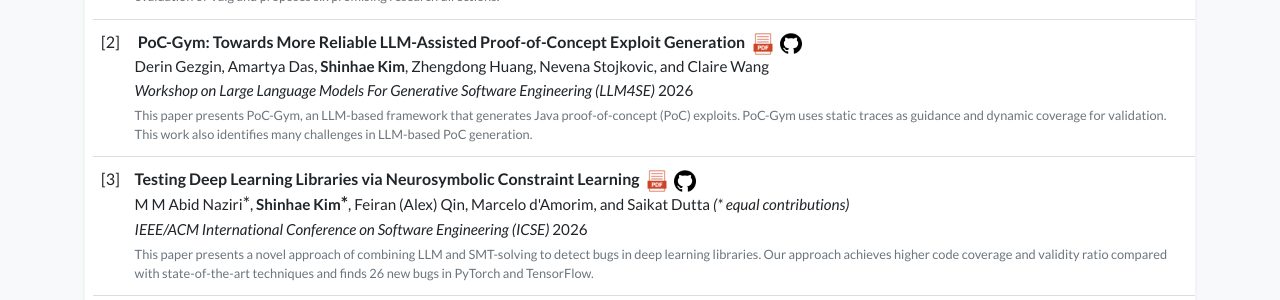
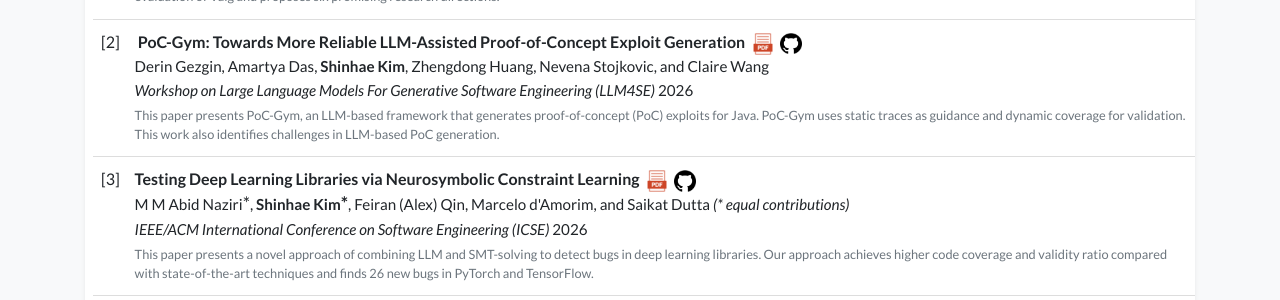
Before and after one commit to shinhae-kim/shinhae-kim.github.io, a Jekyll site: the page index.html, which Jekyll copies as it is, in a window 1280 px wide and 900 px high, scrolled down 1266 px. Shown: the part 153-453 px from the top of the window. Built offline with Jekyll 4.4.1, drawn with Linux system fonts in a browser that asks for light colours; a style sheet for code colours, icons or effects is not loaded.

Commit message:
positioning and llm4se'26 description

```diff
--- a/index.html
+++ b/index.html
@@ -249,7 +249,7 @@ document.querySelectorAll(".root-path-text").forEach(function(element){
   <div class="media-body">
     <div class="my-1 d-flex bullet" style="padding-bottom: .75px;">
       <div>"PoC-Gym: Towards More Reliable LLM-Assisted Proof-of-Concept Exploit Generation" has been accepted to LLM4SE 2026!</div>
-      <div class="ml-auto mt-auto text-muted no-break"><i>Apr 30</i></div>
+      <div class="ml-auto text-muted no-break" style="align-self: flex-start;"><i>Apr 30</i></div>
     </div>
     <div class="my-1 d-flex bullet" style="padding-bottom: .75px;">
       <div> Our paper "A Closer Look at the Use of Reinforcement Learning for
@@ -264,19 +264,19 @@ document.querySelectorAll(".root-path-text").forEach(function(element){
   <div class="media-body">
     <div class="my-1 d-flex bullet" style="padding-bottom: .75px;">
       <div>Our paper "Testing Deep Learning Libraries via Neurosymbolic Constraint Learning" has been accepted to ICSE 2026!</div>
-      <div class="ml-auto mt-auto text-muted no-break"><i>Dec 16</i></div>
+      <div class="ml-auto text-muted no-break" style="align-self: flex-start;"><i>Dec 16</i></div>
     </div>
     <div class="my-1 d-flex bullet" style="padding-bottom: .75px;">
       <div>Our paper "Valg: A Fast Reinforcement Learning-Based Runtime Verification Tool for Java" has been accepted to ICSE Demo 2026!</div>
-      <div class="ml-auto mt-auto text-muted no-break"><i>Dec 1</i></div>
+      <div class="ml-auto text-muted no-break" style="align-self: flex-start;"><i>Dec 1</i></div>
     </div>
     <div class="my-1 d-flex bullet" style="padding-bottom: .75px;">
       <div>Received an <b> ACM SIGSOFT Distinguished Paper Award </b> at ASE 2025!</div>
-      <div class="ml-auto mt-auto text-muted no-break"><i>Nov 3</i></div>
+      <div class="ml-auto text-muted no-break" style="align-self: flex-start;"><i>Nov 3</i></div>
     </div>
     <div class="my-1 d-flex bullet" style="padding-bottom: 0.75px;">
       <div>Our paper "Faster Runtime Verification during Testing via Feedback-Guided Selective Monitoring" has been accepted to ASE 2025!</div>
-      <div class="ml-auto mt-auto text-muted no-break"><i>Aug 14</i></div>
+      <div class="ml-auto text-muted no-break" style="align-self: flex-start;"><i>Aug 14</i></div>
     </div>
   </div>
 </div> <!-- end of 2025 -->
@@ -297,11 +297,11 @@ document.querySelectorAll(".root-path-text").forEach(function(element){
   <div class="media-body">
     <div class="my-1 d-flex" style="padding-bottom: 0;">
       <div>This page is open! Look forward to more contents in this page &#128579;</div>
-      <div class="ml-auto mt-auto text-muted no-break"><i>Sep 5</i></div>
+      <div class="ml-auto text-muted no-break" style="align-self: flex-start;"><i>Sep 5</i></div>
     </div>
     <div class="my-1 d-flex" style="padding-bottom: 0;">
       <div>Started my PhD journey at Cornell! &#127881;</div>
-      <div class="ml-auto mt-auto text-muted no-break"><i>Aug 26</i></div>
+      <div class="ml-auto text-muted no-break" style="align-self: flex-start;"><i>Aug 26</i></div>
     </div>
   </div>
 </div> <!-- end of 2024 -->
@@ -361,7 +361,7 @@ Speeding Up Runtime Verification of Software Tests (Experience Paper)
         <i style="font-weight: 400;">Workshop on Large Language Models For Generative Software Engineering (LLM4SE) </i> 2026
       </p>
       <p class="mt-1 mb-0 small text-muted">
-        This paper presents PoC-Gym, an LLM-based framework that generates Java proof-of-concept (PoC) exploits. PoC-Gym uses static traces as guidance and dynamic coverage for validation. This work also identifies many challenges in LLM-based PoC generation.
+        This paper presents PoC-Gym, an LLM-based framework that generates proof-of-concept (PoC) exploits for Java. PoC-Gym uses static traces as guidance and dynamic coverage for validation. This work also identifies challenges in LLM-based PoC generation.
       </p>
     </div>
   </div>
```
